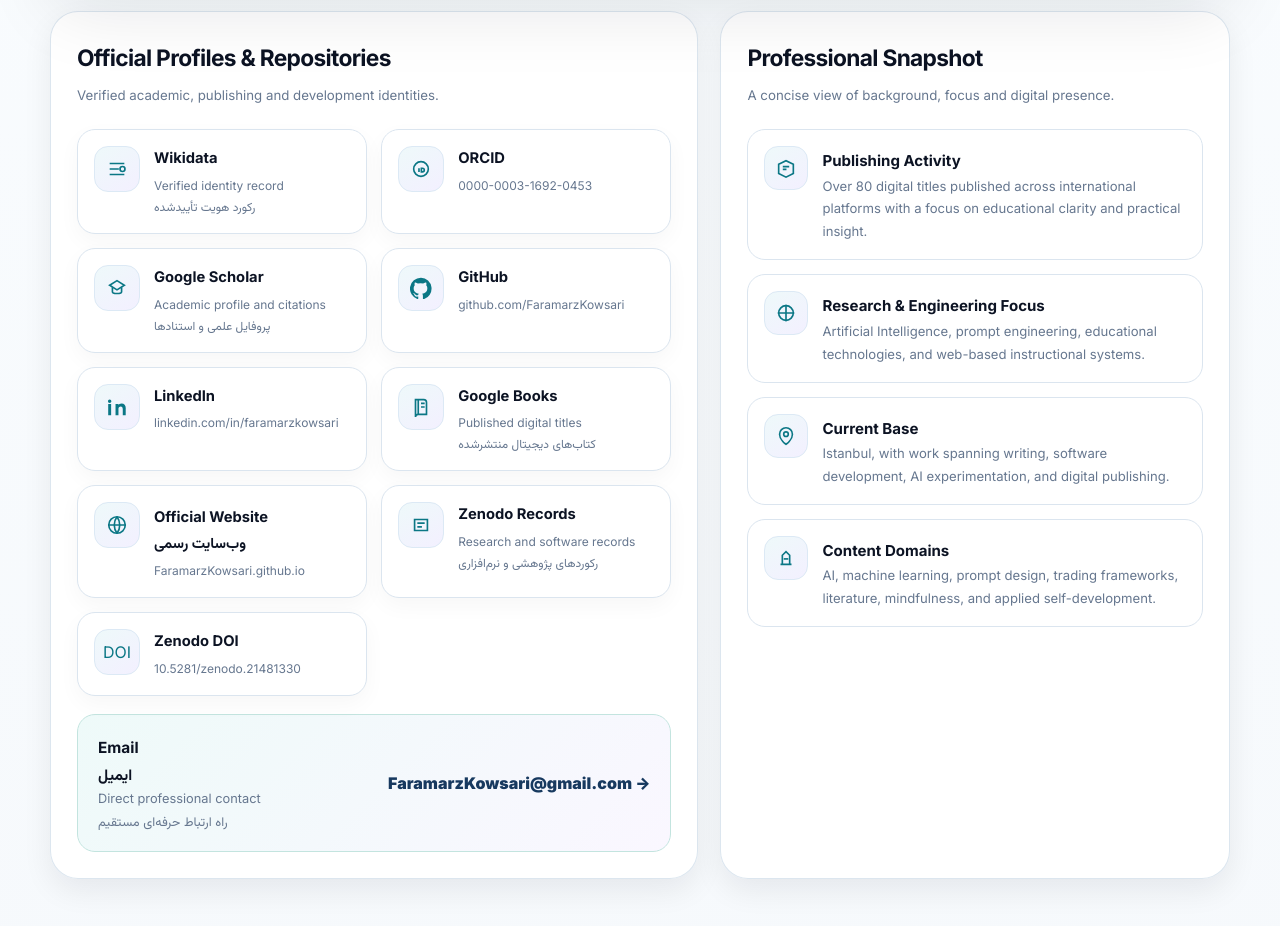
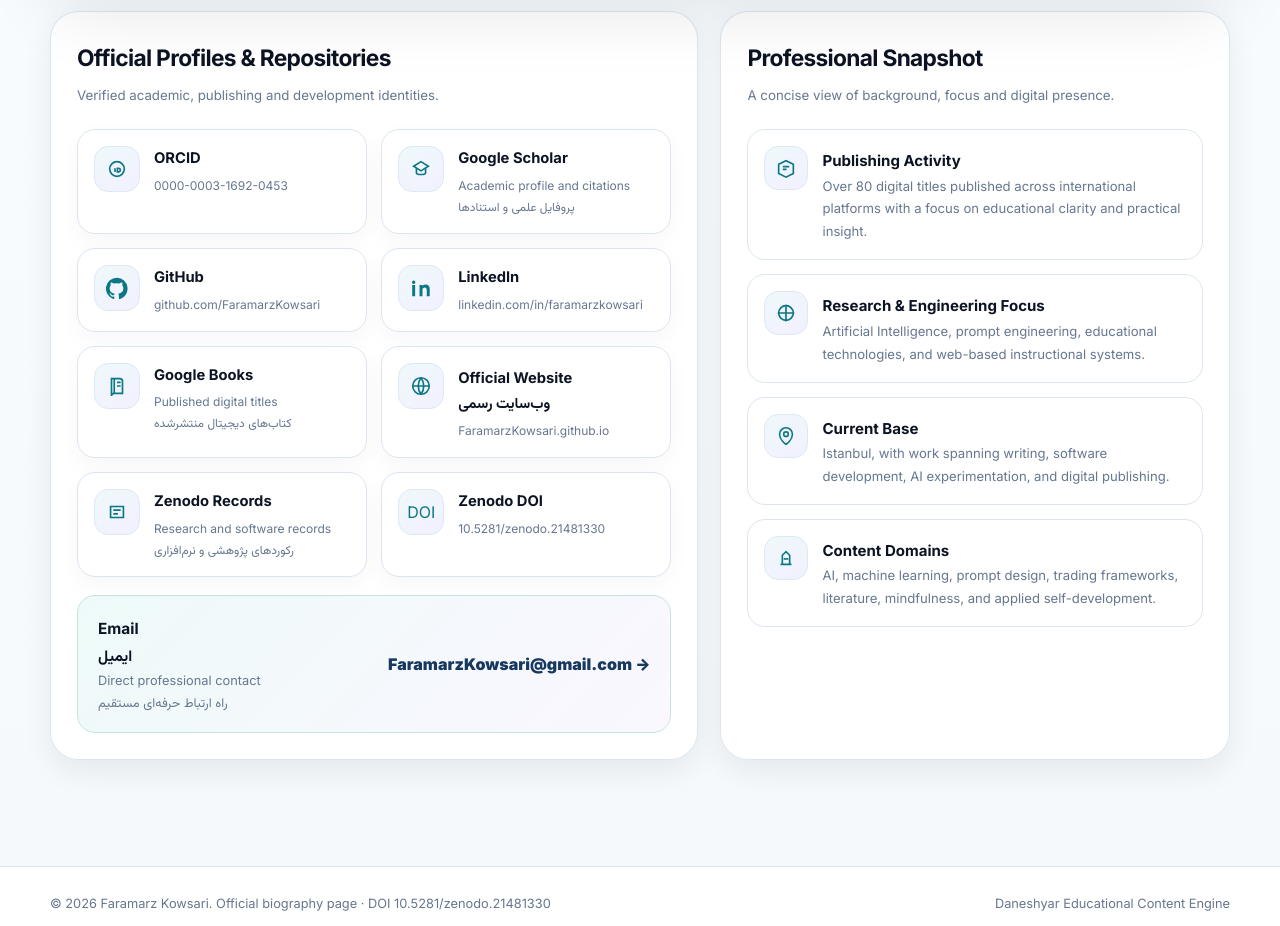
Before and after one commit to FaramarzKowsari/daneshyar-educational-content-engine, a plain HTML site: page docs/author.html in a window 1280 px wide. Shown: the part 820-1746 px from the top of the page. Drawn offline with Linux system fonts and the light colour scheme.

Commit message:
Update author.htRemove deleted Wikidata profile link from author pageml

```diff
--- a/docs/author.html
+++ b/docs/author.html
@@ -321,7 +321,6 @@
     "email":"mailto:FaramarzKowsari@gmail.com",
     "url":"https://FaramarzKowsari.github.io",
     "sameAs":[
-      "https://www.wikidata.org/wiki/Q140389378",
       "https://orcid.org/0000-0003-1692-0453",
       "https://scholar.google.com/citations?user=G7tP5WMAAAAJ&hl=en",
       "https://github.com/FaramarzKowsari",
@@ -461,14 +460,7 @@
 
           <div class="panelBody">
             <div class="profileGrid">
-              <a class="profileLink" href="https://www.wikidata.org/wiki/Q140389378" target="_blank" rel="noopener noreferrer">
-                <span class="icon"><svg viewBox="0 0 24 24" fill="none" stroke="currentColor" stroke-width="1.8"><path d="M4 6h16M4 12h10M4 18h16"/><circle cx="18" cy="12" r="2.7"/></svg></span>
-                <span class="linkText">
-                  <strong>Wikidata</strong>
-                  <span data-lang="en">Verified identity record</span>
-                  <span data-lang="fa">رکورد هویت تأییدشده</span>
-                </span>
-              </a>
+
 
               <a class="profileLink" href="https://orcid.org/0000-0003-1692-0453" target="_blank" rel="noopener noreferrer">
                 <span class="icon"><svg viewBox="0 0 24 24" fill="none" stroke="currentColor" stroke-width="1.8"><circle cx="12" cy="12" r="8"/><path d="M9.6 8.8h.01M9.8 11.2v4M12.4 15.2v-4h1.2a2 2 0 1 1 0 4z"/></svg></span>
```
